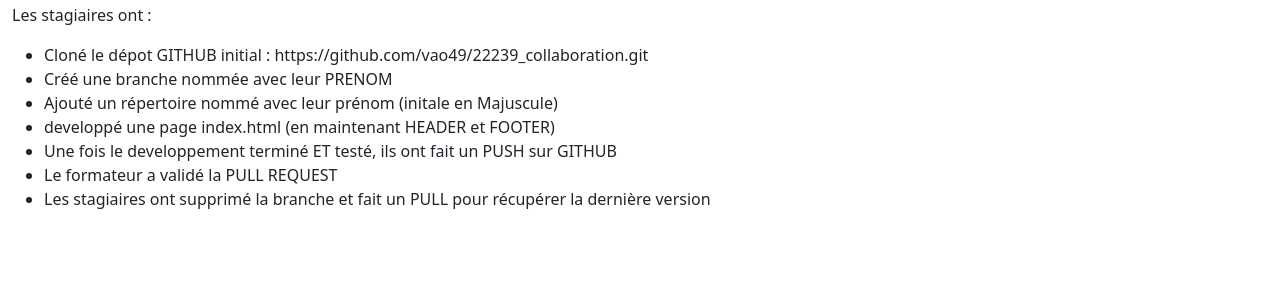
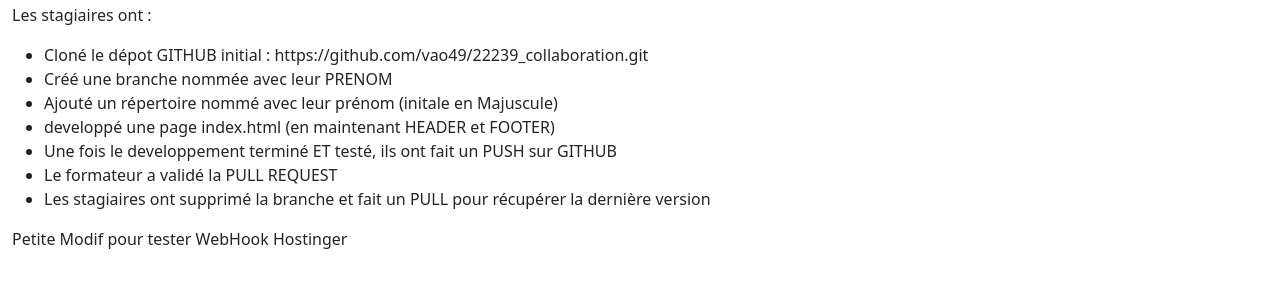
Before and after one commit to vao49/22239_collaboration, a plain HTML site: page Accueil/index.html in a window 1280 px wide. Shown: the part 125-412 px from the top of the page. Drawn offline with nearby package versions, Linux system fonts and the light colour scheme.

Commit message:
Démo Webhook sur ACCUEIL

```diff
--- a/Accueil/index.html
+++ b/Accueil/index.html
@@ -26,6 +26,7 @@
             <li>Les stagiaires ont supprimé la branche et fait un PULL pour récupérer la dernière version</li>
         </ul>
         </p>
+        <span>Petite Modif pour tester WebHook Hostinger</span>
     </div>
 
     <footer id="id-footer"></footer>
```
